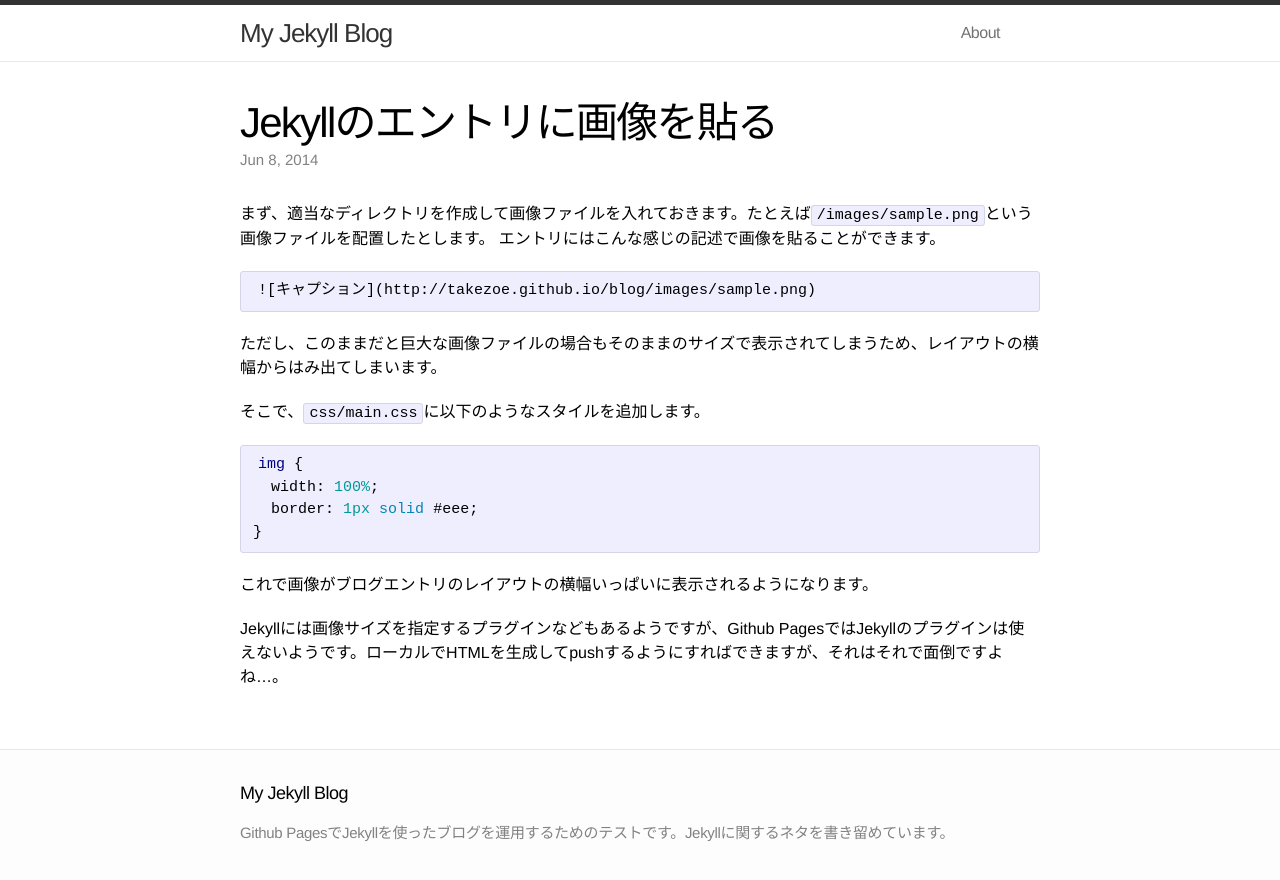
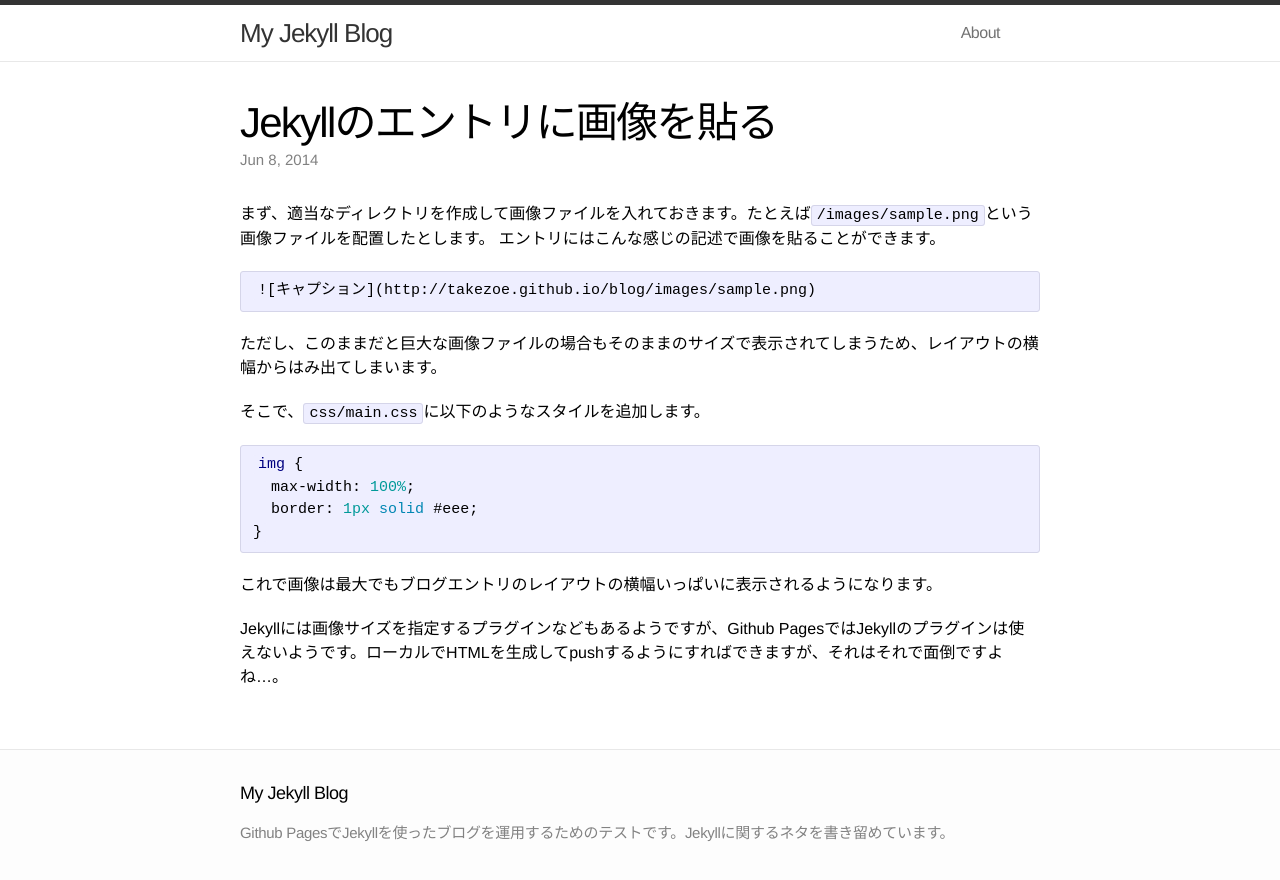
Before and after one commit to takezoe/blog, a Jekyll site: the page built from _posts/2014-06-08-jekyll-add-images.markdown, in a window 1280 px wide. Shown: the top 880 px of the page. Built offline with Jekyll 4.4.1, drawn with Linux system fonts in a browser that asks for light colours; Markdown is read by kramdown in place of the engine named in the settings.

Commit message:
Update 2014-06-08-jekyll-add-images.markdown

````diff
--- a/_posts/2014-06-08-jekyll-add-images.markdown
+++ b/_posts/2014-06-08-jekyll-add-images.markdown
@@ -17,11 +17,11 @@ categories: jekyll
 
 ```css
 img {
-  width: 100%;
+  max-width: 100%;
   border: 1px solid #eee;
 }
 ```
 
-これで画像がブログエントリのレイアウトの横幅いっぱいに表示されるようになります。
+これで画像は最大でもブログエントリのレイアウトの横幅いっぱいに表示されるようになります。
 
 Jekyllには画像サイズを指定するプラグインなどもあるようですが、Github PagesではJekyllのプラグインは使えないようです。ローカルでHTMLを生成してpushするようにすればできますが、それはそれで面倒ですよね…。
````
